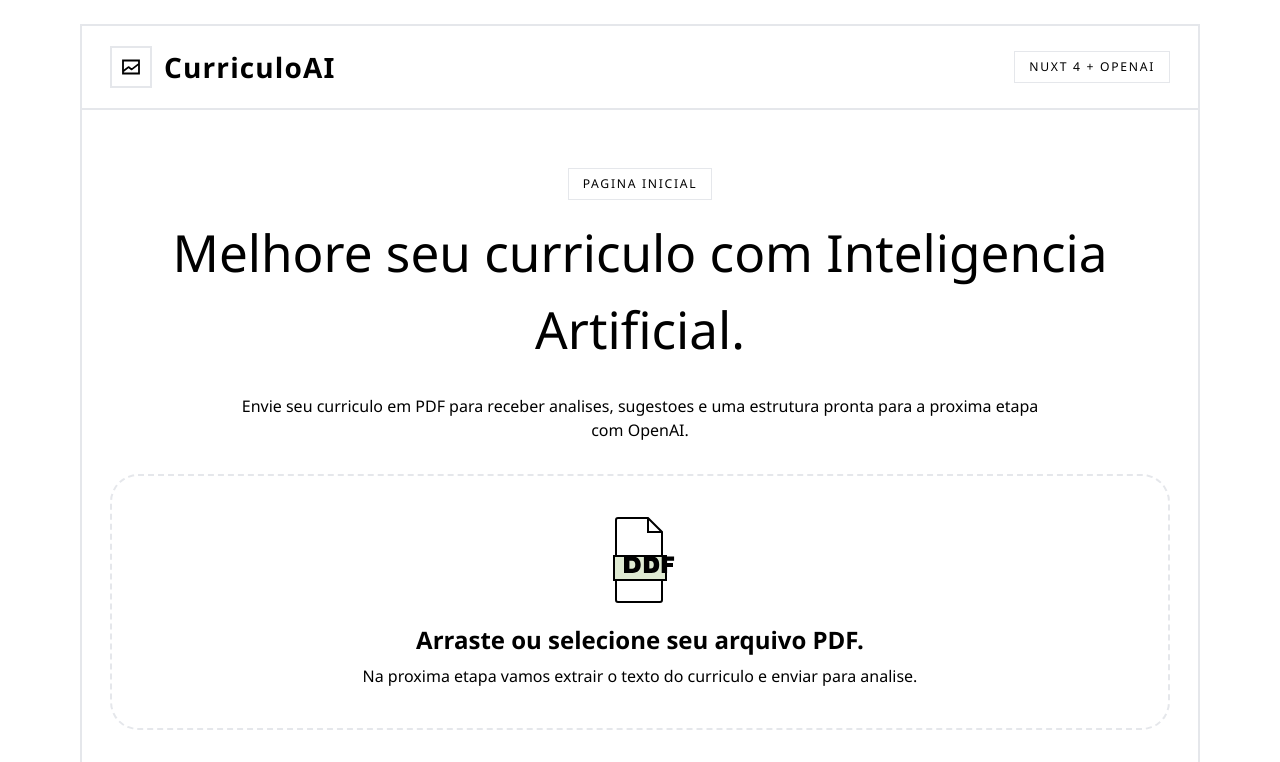
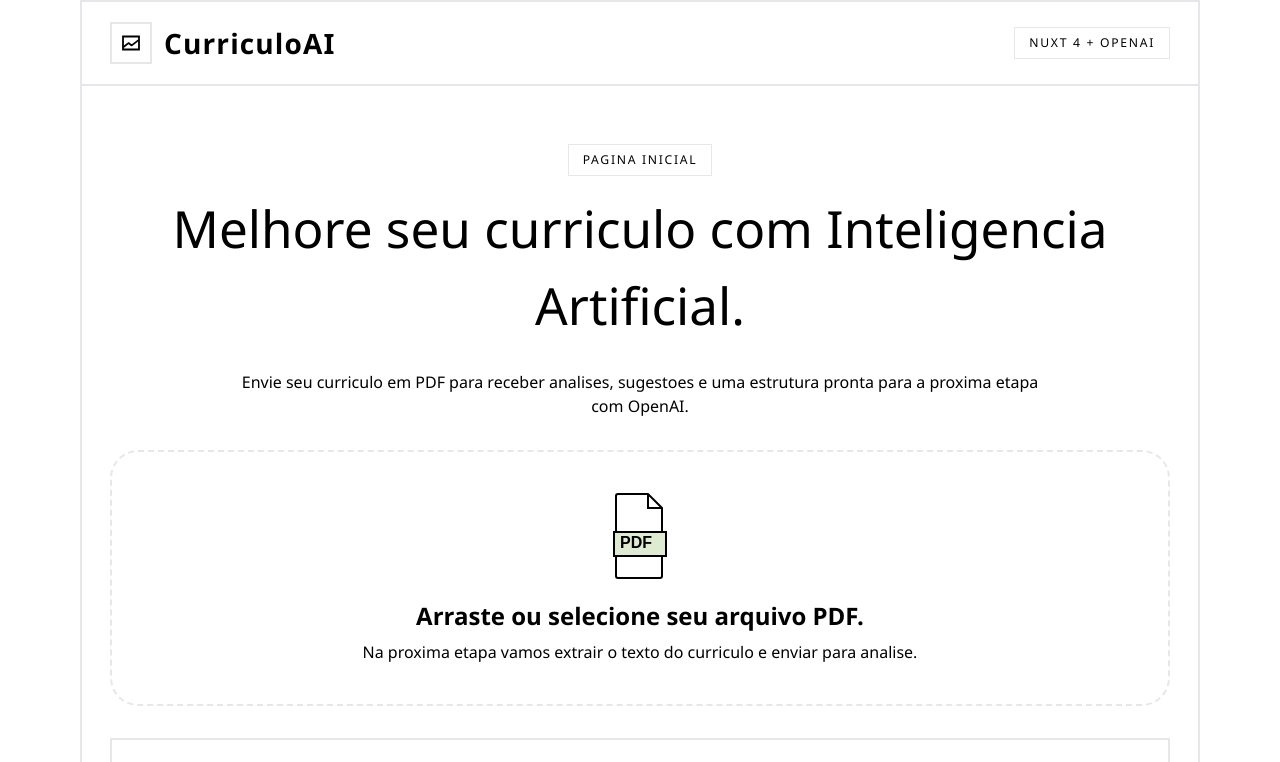
Before and after one commit to gabriel-vitebo/curriculoAi, a Nuxt app: page / in a window 1280 px wide. Shown: the top 762 px of the page. Built offline with nearby package versions, Linux system fonts and the light colour scheme.

Commit message:
chore: update PDF icon and adjust main layout margin

```diff
--- a/app/components/icons/pdf-file.vue
+++ b/app/components/icons/pdf-file.vue
@@ -3,6 +3,6 @@
     <path d="M14 2h30l14 14v68a2 2 0 0 1-2 2H14a2 2 0 0 1-2-2V4a2 2 0 0 1 2-2Z" fill="#fff" stroke="currentColor" stroke-width="2" />
     <path d="M44 2v14h14" stroke="currentColor" stroke-width="2" />
     <path d="M10 40h52v24H10z" fill="#dfead2" stroke="currentColor" stroke-width="2" />
-    <path d="M20 57h8.4c5.5 0 8.3-3.2 8.3-8.2s-2.8-8.2-8.3-8.2H20V57Zm5.4-4.4v-7.9h2.7c2.1 0 3.2 1.5 3.2 4s-1.1 4-3.2 4h-2.7Zm14.5 4.4V40.6h7.5c5.1 0 7.8 2.6 7.8 8.2S52.5 57 47.4 57h-7.5Zm5.4-4.4h1.5c2.1 0 3-1.4 3-3.8s-.9-3.8-3-3.8h-1.5v7.6Zm12.4 4.4V40.6h12.4v4.2h-7v2.2H69v4.1h-5.9V57h-5.4Z" fill="currentColor" />
+    <text x="16" y="56" font-size="16" font-family="Arial, Helvetica, sans-serif" fill="currentColor" font-weight="bold">PDF</text>
   </svg>
 </template>
--- a/app/pages/index.vue
+++ b/app/pages/index.vue
@@ -1,5 +1,5 @@
 <template>
-  <main class="mx-auto my-6 w-[min(1120px,calc(100%-32px))] border-2 border-ink bg-panel shadow-panel backdrop-blur-[14px] max-md:my-2 max-md:w-[min(100%,calc(100%-16px))]">
+  <main class="mx-auto w-[min(1120px,calc(100%-32px))] border-2 border-ink bg-panel shadow-panel backdrop-blur-[14px] max-md:my-2 max-md:w-[min(100%,calc(100%-16px))]">
     <AppHeader />
 
     <section class="grid gap-8 px-7 py-10 max-md:px-[18px]">
```
